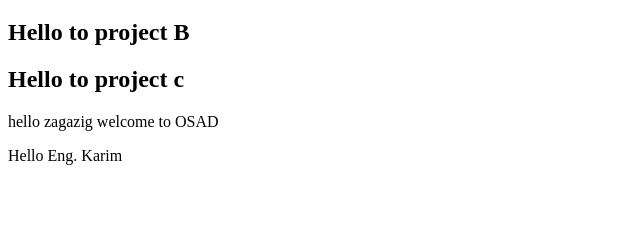
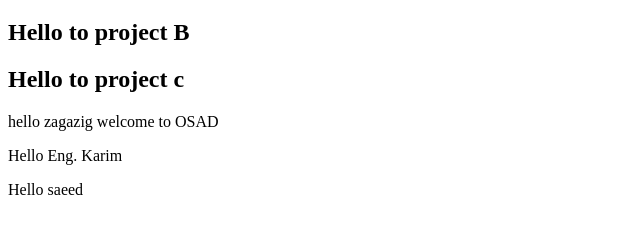
Before and after one commit to OmarMosleh/Zagzig-demo, a plain HTML site: page index.html in a window 1280 px wide. Shown: the part 61-294 px from the top of the page, without its empty margins (0-640 px from the left). Drawn offline with Linux system fonts and the light colour scheme.

Commit message:
welcome saeed

```diff
--- a/index.html
+++ b/index.html
@@ -11,5 +11,6 @@
     <h2>Hello to project c</h2>
     <p>hello zagazig welcome to OSAD</p>
     <p>Hello Eng. Karim</p>
+    <p>Hello  saeed</p>
 </body>
 </html>
```
